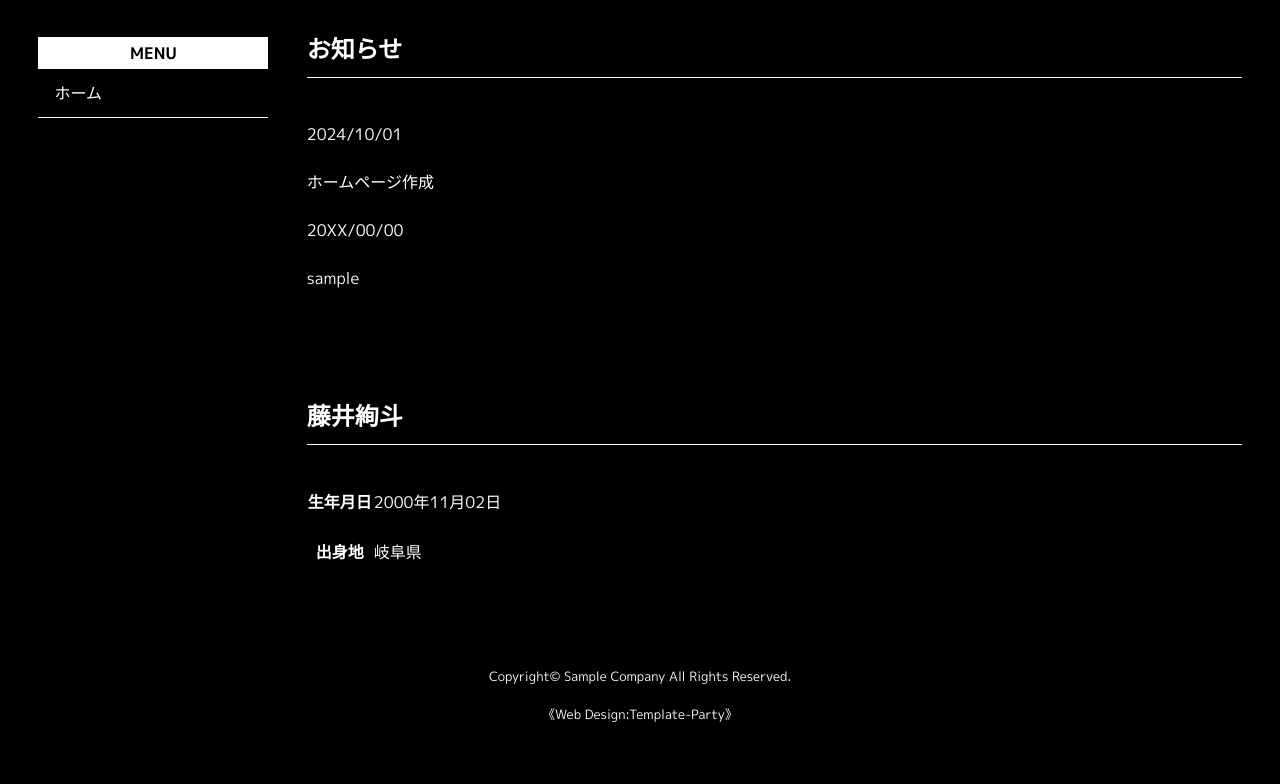
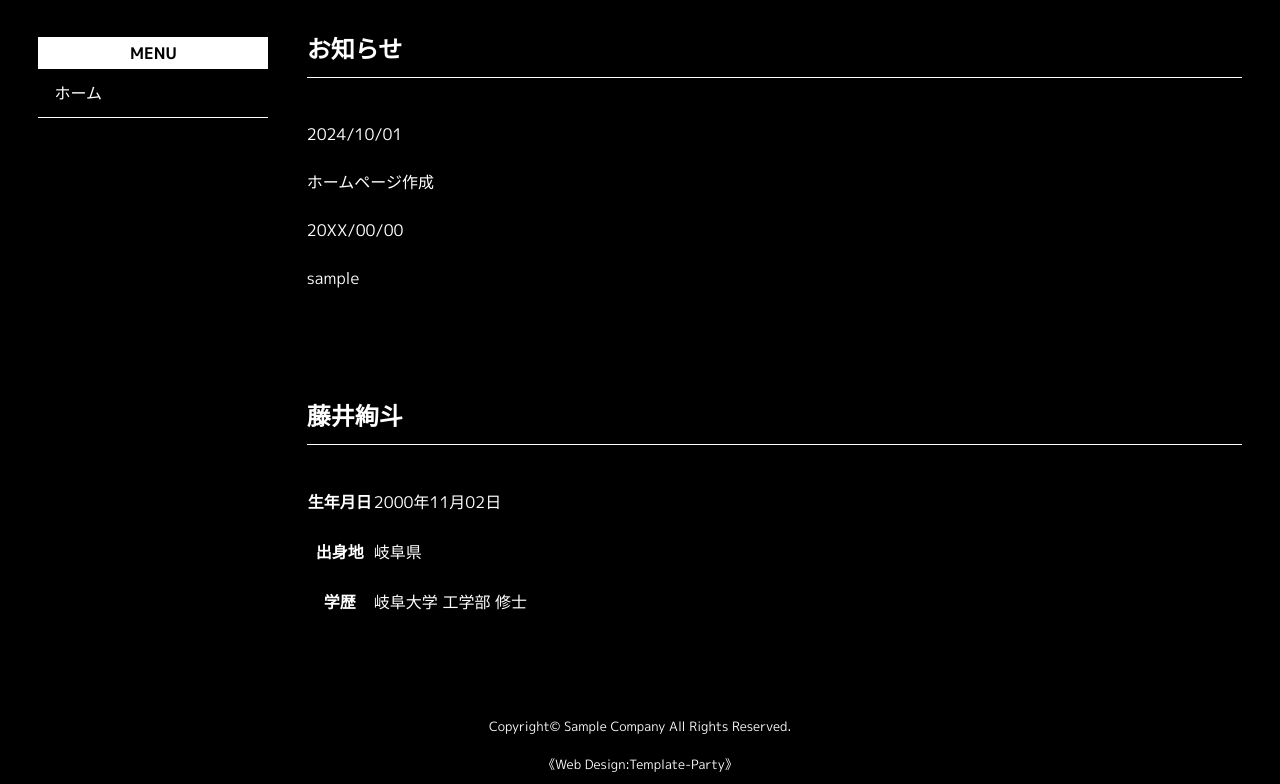
Before and after one commit to k-cv/k-cv.github.io, a plain HTML site: page index.html in a window 1280 px wide. Shown: the part 701-1485 px from the top of the page. Before the commit the page ends 1435 px from the top, so only its background shows below. Drawn offline with nearby package versions, Linux system fonts and the light colour scheme.

Commit message:
minor change

```diff
--- a/index.html
+++ b/index.html
@@ -16,7 +16,7 @@
 
 <header>
 
-<h1 id="logo"><a href="index.html">Sample Company</a></h1>
+<h1 id="logo"><a href="index.html">Fujii Kento Homepage</a></h1>
 
 </header>
 
@@ -57,6 +57,10 @@
 <th>出身地</th>
 <td>岐阜県</td>
 </tr>
+<tr>
+    <th>学歴</th>
+    <td>岐阜大学 工学部 修士</td>
+    </tr>
 </table>
 
 </section>
```
